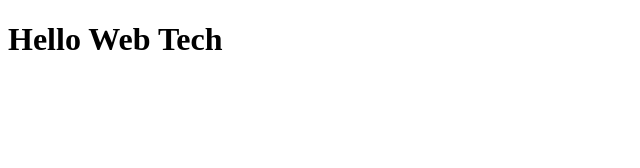
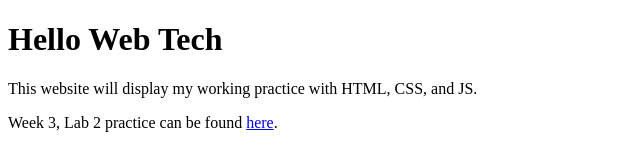
Before and after one commit to 40212408/set08101, a plain HTML site: page index.html in a window 1280 px wide. Shown: the whole page, without its empty margins (0-640 px from the left). Drawn offline with Linux system fonts and the light colour scheme.

Commit message:
updating top level index and lab 2 index pages so that my new website pages are published on my git page

```diff
--- a/index.html
+++ b/index.html
@@ -5,5 +5,7 @@
 	</head>
 	<body>
 		<h1>Hello Web Tech</h1>
+		<p>This website will display my working practice with HTML, CSS, and JS.</p>
+		<p>Week 3, Lab 2 practice can be found <a href = "Lab2/lab2practice-index.html">here</a>.</p>
 	</body>
 </html>
```
Also changed, not shown: Lab2/lab2practice-index.html (+1 -0 lines).
